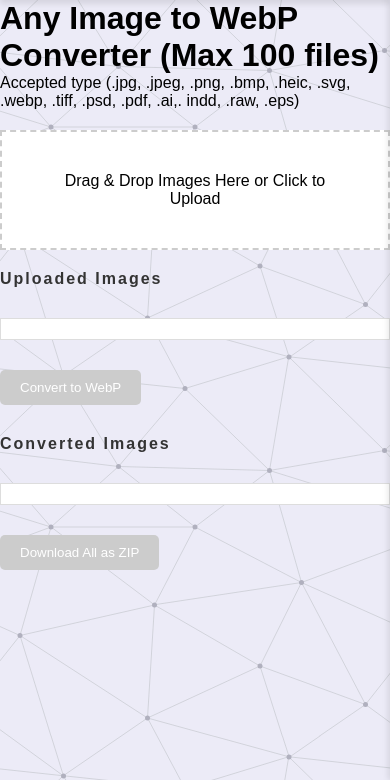
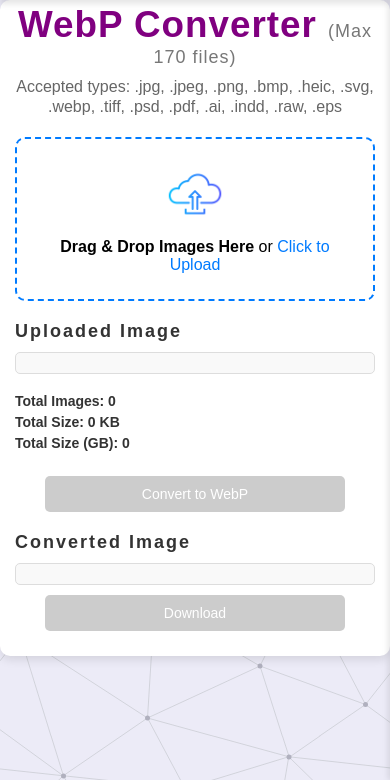
Before and after one commit to artsamir/image-studio, a Flask app: page /webp-converter in a window 390 px wide. Shown: the part 64-844 px from the top of the page. Run offline with Flask 3, Linux system fonts and the light colour scheme; some libraries are stand-ins or nearby versions.

Commit message:
bk-remove 1.2

```diff
--- a/backend/webp_converter.py
+++ b/backend/webp_converter.py
@@ -26,7 +26,7 @@ def convert_to_webp(files):
 
     try:
         with zipfile.ZipFile(zip_buffer, 'w', compression=zipfile.ZIP_DEFLATED) as zip_file:
-            for file in files[:300]:  # Limit to 300 files
+            for file in files[:170]:  # Limit to 170 files
                 try:
                     filename = file.filename.lower()
                     ext = filename.rsplit('.', 1)[-1] if '.' in filename else ''
--- a/static/css/webp-converter-styles.css
+++ b/static/css/webp-converter-styles.css
@@ -1,98 +1,201 @@
+/* Main Container */
 .container {
-    max-width: 1200px;
-    margin: 0 auto;
+    max-width: 1100px;
+    margin: auto;
+    background: white;
+    padding: 20px;
+    border-radius: 10px;
+    box-shadow: 0px 4px 10px rgba(0, 0, 0, 0.1);
 }
 
-.drop-zone {
-    border: 2px dashed #ccc;
-    padding: 40px;
+/* Heading */
+h1 {
+    font-size: 2.5rem;
     text-align: center;
-    background-color: #fff;
-    margin: 20px 0;
-    cursor: pointer;
+    margin-bottom: 10px;
+    color: #333;
 }
 
-.drop-zone.dragover {
-    background-color: #e1f0ff;
-    border-color: #2196F3;
+h1 span {
+    font-weight: 400;
+    color: #777;
+    font-size: 18px;
+}
+
+
+.file-types {
+    font-size: 1.1rem;
+    color: #666;
+    margin-bottom: 20px;
+    text-align: center;
+}
+
+/* Drag & Drop Zone */
+.drop-zone {
+    border: 2px dashed #007bff;
+    padding: 30px;
+    text-align: center;
+    background-color: #ffffff;
+    border-radius: 10px;
+    cursor: pointer;
+    transition: all 0.3s ease-in-out;
+    position: relative;
+}
+
+.drop-zone:hover {
+    background-color: #eaf4ff;
+    border-color: #0056b3;
+}
+
+.upload-icon {
+    width: 60px;
+    margin-bottom: 10px;
+}
+
+.upload-text {
+    color: #007bff;
+    cursor: pointer;
 }
 
 #fileInput {
     display: none;
 }
 
+/* Preview Section */
 .preview-container {
-    margin: 20px 0;
-    position: relative;
+    margin-top: 20px;
+    text-align: left;
 }
 
+.preview-container h2 {
+    font-size: 18px;
+    color: #333;
+    margin-bottom: 10px;
+}
+
+/* Uploaded Preview */
 .upload-preview {
-    max-height: 300px;
+    max-height: 250px;
     overflow-y: auto;
-    background-color: #fff;
+    background: #f9f9f9;
     padding: 10px;
     border: 1px solid #ddd;
+    border-radius: 5px;
 }
 
+#remove-btn {
+    background-color: rgb(158, 141, 141);
+    opacity: 0.3;
+    color: white;
+    border: none;
+    font-size: 16px;
+    width: 25px;
+    height: 25px;
+    border-radius: 50%;
+    cursor: pointer;
+    display: flex;
+    align-items: center;
+    justify-content: center;
+    /* margin-left: 10px; */
+    margin-right: inherit;
+}
+#remove-btn:hover {
+    background-color: darkred;
+}
+
+/* Uploaded Item */
 .upload-item {
     display: flex;
     align-items: center;
-    padding: 5px;
-    border-bottom: 1px solid #eee;
+    gap: 10px;
+    margin-bottom: 10px;
+    /* padding: 8px; */
+    border-bottom: 3px solid #eee;
+    font-size: 14px;
 }
 
 .upload-item img {
-    width: 30px;
-    height: 30px;
-    margin-right: 10px;
+    width: 35px;
+    height: 35px;
+    margin-right: 12px;
+    border-radius: 5px;
 }
 
+.upload-summary {
+    margin-top: 17px;
+    margin-bottom: 22px;
+    font-size: 14px;
+    font-weight: bold;
+    color: #333;
+    display: flex;
+    justify-content: space-between;
+}
+
+/* Converted Images Grid */
 .converted-preview {
     display: grid;
-    grid-template-columns: repeat(auto-fill, minmax(75px, 1fr));
+    grid-template-columns: repeat(auto-fit, minmax(80px, 1fr));
     gap: 10px;
     padding: 10px;
-    background-color: #fff;
+    background: #f9f9f9;
     border: 1px solid #ddd;
+    border-radius: 5px;
 }
 
+/* Converted Grid Item */
 .grid-item {
-    width: 75px;
-    height: 75px;
+    width: 100%;
     overflow: hidden;
     position: relative;
     cursor: pointer;
+    transition: transform 0.3s ease-in-out;
 }
 
 .grid-item img {
     width: 100%;
-    height: 100%;
+    height: auto;
     object-fit: contain;
     transition: transform 0.3s ease;
 }
 
-.grid-item .large-view {
+.grid-item:hover {
+    transform: scale(1.05);
+}
+
+.large-view-container {
     position: fixed;
-    width: 300px;
-    height: 200px;
-    z-index: 1000;
     top: 50%;
     left: 50%;
     transform: translate(-50%, -50%);
-    background: white;
-    border: 1px solid #ccc;
-    box-shadow: 0 4px 8px rgba(0, 0, 0, 0.2);
-    display: none;
+    background: rgba(0, 0, 0, 0.8);
+    display: flex;
+    align-items: center;
+    justify-content: center;
+    width: 100vw;
+    height: 100vh;
+    z-index: 1000;
 }
 
+.large-view-img {
+    max-width: 90%;
+    max-height: 90%;
+    border-radius: 10px;
+}
+
+/* Buttons */
 button {
-    padding: 10px 20px;
-    background-color: #2196F3;
+    padding: 12px 20px;
+    background-color: #007bff;
     color: white;
+    font-size: 16px;
     border: none;
     border-radius: 5px;
     cursor: pointer;
-    margin: 10px 0;
+    transition: all 0.3s ease-in-out;
+    display: block;
+    width: 100%;
+    max-width: 300px;
+    margin: 10px auto;
 }
 
 button:disabled {
@@ -101,10 +204,10 @@ button:disabled {
 }
 
 button:hover:not(:disabled) {
-    background-color: #1976D2;
+    background-color: #0056b3;
 }
 
-/* Processing Overlay Styles */
+/* Processing Overlay */
 .processing-overlay {
     display: none;
     position: fixed;
@@ -120,19 +223,20 @@ button:hover:not(:disabled) {
 
 .processing-content {
     background: white;
-    padding: 20px;
-    border-radius: 8px;
+    padding: 25px;
+    border-radius: 10px;
     text-align: center;
+    box-shadow: 0px 4px 10px rgba(0, 0, 0, 0.2);
 }
 
 .spinner {
     width: 40px;
     height: 40px;
     border: 4px solid #f3f3f3;
-    border-top: 4px solid #2196F3;
+    border-top: 4px solid #007bff;
     border-radius: 50%;
     animation: spin 1s linear infinite;
-    margin: 0 auto 10px;
+    margin: 0 auto 12px;
 }
 
 @keyframes spin {
@@ -140,22 +244,67 @@ button:hover:not(:disabled) {
     100% { transform: rotate(360deg); }
 }
 
+/* Progress Bar */
 .progress-bar {
-    width: 200px;
+    width: 220px;
     height: 20px;
     background: #f0f0f0;
     border-radius: 10px;
     overflow: hidden;
-    margin: 10px auto;
+    margin: 12px auto;
 }
 
 .progress-fill {
     width: 0%;
     height: 100%;
-    background: #2196F3;
+    background: #007bff;
     transition: width 0.7s ease;
 }
 
 #progressText {
     font-weight: bold;
 }
+
+/* RESPONSIVE DESIGN */
+@media (max-width: 768px) {
+    .container {
+        padding: 15px;
+    }
+
+    .drop-zone {
+        padding: 25px;
+    }
+
+    h1 {
+        font-size: 2.3rem;
+        letter-spacing: 1px;
+        color: purple;
+        line-height: 20px;
+    }
+
+    .file-types {
+        text-align: center;
+        font-size: 1rem;
+        line-height: 20px;
+    }
+
+    .upload-summary {
+        flex-direction: column;
+        line-height: 21px;
+    }
+
+    .large-view-img {
+        width: 100%;
+        height: 300px;
+        object-fit: contain;
+    }
+
+    button {
+        font-size: 14px;
+        padding: 10px 15px;
+    }
+
+    .converted-preview {
+        grid-template-columns: repeat(auto-fit, minmax(60px, 1fr));
+    }
+}
--- a/static/js/webp-converter-script.js
+++ b/static/js/webp-converter-script.js
@@ -33,33 +33,62 @@ fileInput.addEventListener('change', (e) => {
 });
 
 function handleFiles(files) {
-    const newFiles = Array.from(files).slice(0, 300 - uploadedFiles.length);
-    uploadedFiles = [...uploadedFiles, ...newFiles];
+    const newFiles = Array.from(files)//.slice(0, 170 - uploadedFiles.length);
 
-    if (uploadedFiles.length > 300) {
-        uploadedFiles = uploadedFiles.slice(0, 300);
-        alert('Maximum limit of 300 files reached');
+    if (uploadedFiles.length + newFiles.length > 171) {
+        // uploadedFiles = uploadedFiles.slice(0, 170);
+        alert('Maximum limit of 170 files reached');
+        return; // Stop execution and prevent adding any files
     }
 
+    // If within limit, proceed with adding files
+    uploadedFiles = [...uploadedFiles, ...newFiles];
     renderUploadPreview();
+    updateUploadSummary(); // Call this function to update count and size
     convertBtn.disabled = uploadedFiles.length === 0;
     downloadBtn.disabled = true;
 }
 
+function updateUploadSummary() {
+    const totalImages = uploadedFiles.length;
+    const totalSizeKB = uploadedFiles.reduce((acc, file) => acc + file.size, 0) / 1024; // Convert to KB
+    const totalSizeGB = totalSizeKB / 1024 / 1024; // Convert KB to GB
+
+    document.getElementById('totalImages').textContent = totalImages;
+    document.getElementById('totalSize').textContent = totalSizeKB.toFixed(2) + ' KB';
+    document.getElementById('totalSizeGB').textContent = totalSizeGB.toFixed(4) + ' GB'; // Show up to 4 decimal places
+}
+
+
 function renderUploadPreview() {
     uploadPreview.innerHTML = '';
-    uploadedFiles.forEach((file) => {
+    uploadedFiles.forEach((file, index) => {
         const reader = new FileReader();
         reader.onload = (e) => {
             const div = document.createElement('div');
             div.className = 'upload-item';
             div.innerHTML = `
-                <img src="${e.target.result}">
+                <img src="${e.target.result}" alt="Uploaded Image">
                 <span>${file.name} (${(file.size / 1024).toFixed(2)} KB)</span>
+                <button id="remove-btn" data-index="${index}">X</button>
             `;
             uploadPreview.appendChild(div);
         };
         reader.readAsDataURL(file);
+    });
+    updateUploadSummary(); // Update total images & size
+    setTimeout(attachRemoveEvents, 100); // Delay to ensure buttons are rendered
+    // attachRemoveEvents(); // Attach remove event handlers
+}
+
+function attachRemoveEvents() {
+    document.querySelectorAll('#remove-btn').forEach(button => {
+        button.addEventListener('click', (e) => {
+            const index = parseInt(e.target.getAttribute('data-index'));
+            uploadedFiles.splice(index, 1); // Remove the file from array
+            renderUploadPreview(); // Re-render list
+            convertBtn.disabled = uploadedFiles.length === 0; // Disable Convert if empty
+        });
     });
 }
 
@@ -120,21 +149,31 @@ convertBtn.addEventListener('click', async () => {
             reader.onload = (e) => {
                 const div = document.createElement('div');
                 div.className = 'grid-item';
-                div.innerHTML = `
-                    <img src="${e.target.result}">
-                    <img class="large-view" src="${e.target.result}">
-                `;
+                div.innerHTML = `<img src="${e.target.result}" class="preview-img">`;
                 convertedPreview.appendChild(div);
 
-                const img = div.querySelector('img:not(.large-view)');
-                const largeView = div.querySelector('.large-view');
-                img.addEventListener('click', (e) => {
-                    e.stopPropagation();
-                    if (activeLargeView && activeLargeView !== largeView) {
-                        activeLargeView.style.display = 'none';
+                div.addEventListener('click', (event) => {
+                    event.stopPropagation();
+
+                    // Remove existing large view before adding a new one
+                    if (document.querySelector('.large-view-container')) {
+                        document.querySelector('.large-view-container').remove();
                     }
-                    largeView.style.display = largeView.style.display === 'block' ? 'none' : 'block';
-                    activeLargeView = largeView.style.display === 'block' ? largeView : null;
+
+                    // Create large image view
+                    const largeViewContainer = document.createElement('div');
+                    largeViewContainer.className = 'large-view-container';
+                    largeViewContainer.innerHTML = `
+                        <img src="${e.target.result}" class="large-view-img">
+                    `;
+                    document.body.appendChild(largeViewContainer);
+
+                    // Close when clicking outside the image
+                    largeViewContainer.addEventListener('click', (e) => {
+                        if (!e.target.classList.contains('large-view-img')) {
+                            largeViewContainer.remove();
+                        }
+                    });
                 });
             };
             reader.readAsDataURL(convertedFile);
--- a/templates/webp-converter.html
+++ b/templates/webp-converter.html
@@ -74,27 +74,38 @@
     <!-- --------------------------------------- body part convert webp area start here --------------------------------- -->
 
     <div class="container">
-        <h1>Any Image to WebP Converter (Max 100 files)</h1>
-        <p>Accepted type (.jpg, .jpeg, .png, .bmp, .heic, .svg, .webp, .tiff, .psd, .pdf, .ai,. indd, .raw, .eps)</p>
+        <h1>WebP Converter <span>(Max 170 files)</span></h1>
+        <p class="file-types">Accepted types: .jpg, .jpeg, .png, .bmp, .heic, .svg, .webp, .tiff, .psd, .pdf, .ai, .indd, .raw, .eps</p>
 
+        <!-- Drag & Drop Zone -->
         <div id="dropZone" class="drop-zone">
-            <p>Drag & Drop Images Here or Click to Upload</p>
+            <img src="{{ url_for('static', filename='site-images/upload-icon.png') }}" alt="Upload" class="upload-icon">
+            <p><strong>Drag & Drop Images Here</strong> or <span class="upload-text">Click to Upload</span></p>
             <input type="file" id="fileInput" multiple accept=".jpg,.jpeg,.png,.bmp,.heic,.svg,.webp,.tiff,.psd,.pdf,.ai,.indd,.raw,.eps">
         </div>
 
+        <!-- Uploaded Preview -->
         <div class="preview-container">
-            <h2>Uploaded Images</h2>
+            <h2>Uploaded Image</h2>
             <div id="uploadPreview" class="upload-preview"></div>
         </div>
+        <div id="uploadSummary" class="upload-summary">
+            <p>Total Images: <span id="totalImages">0</span></p>
+            <p>Total Size: <span id="totalSize">0 KB</span></p>
+            <p>Total Size (GB): <span id="totalSizeGB">0</span></p>
+        </div>
 
+        <!-- Convert Button -->
         <button id="convertBtn" disabled>Convert to WebP</button>
 
+        <!-- Converted Images -->
         <div class="preview-container">
-            <h2>Converted Images</h2>
+            <h2>Converted Image</h2>
             <div id="convertedPreview" class="converted-preview"></div>
         </div>
 
-        <button id="downloadBtn" disabled>Download All as ZIP</button>
+        <!-- Download ZIP Button -->
+        <button id="downloadBtn" disabled>Download</button>
 
         <!-- Processing Overlay -->
         <div id="processingOverlay" class="processing-overlay">
@@ -109,6 +120,7 @@
         </div>
     </div>
 
+
     <script src="https://cdnjs.cloudflare.com/ajax/libs/jszip/3.10.1/jszip.min.js"></script>
 
     <script src="{{ url_for('static', filename='js/image-converter-script.js') }}"></script>
```
